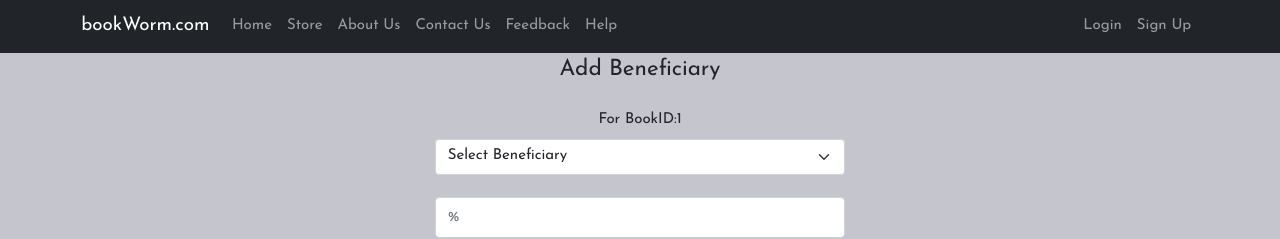
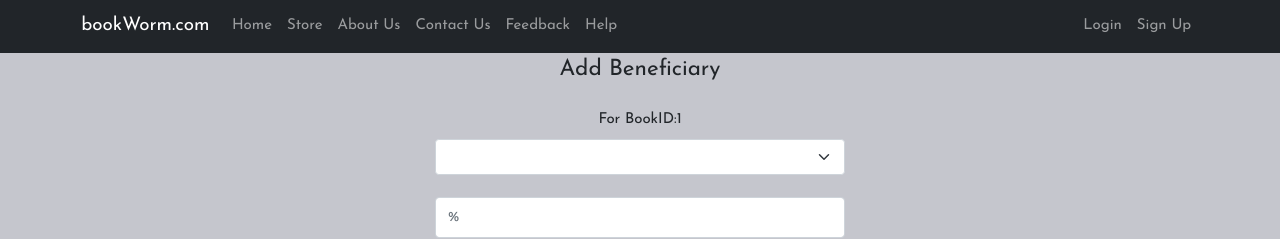
Before and after one commit to AbhijitPatil395/bookworm, a React (Create React App) app: page /Beneficiary/1 in a window 1280 px wide. Shown: the top 239 px of the page. Built offline with nearby package versions, Linux system fonts and the light colour scheme; no server answers.

Commit message:
bencommit

```diff
--- a/src/pages/Beneficiary.js
+++ b/src/pages/Beneficiary.js
@@ -45,7 +45,8 @@ const handleSubmit=()=>{
    fetch(url, requestOptions)
         .then(response =>console.log('Submitted successfully'))
         .catch(error => console.log('Form submit error: ', error))
-    alert("Hiiiii")
+
+
 }
 return(<><Navigationbar/>
 <form className="container-fluid" onSubmit={handleSubmit}>
@@ -59,7 +60,7 @@ return(<><Navigationbar/>
     <label for="inputState" class="form-label">For BookID:{Id}</label>
 
     <select id="inputState" class="form-select"  onChange={changeHandler}>
-    <option>Select Beneficiary</option>
+
 
     {benif.map(elem=>{
         return<option id={elem.benId} value={elem.benId}  >BenifID:{elem.benId}  {elem.benName}</option>
@@ -92,3 +93,8 @@ return(<><Navigationbar/>
 
 
 export default Beneficiary;
+
+
+/* {benif.forEach(elem=>(
+         <option value={elem.benId} >{elem.benId}.{elem.benName}lll</option>
+     ))} */
```
